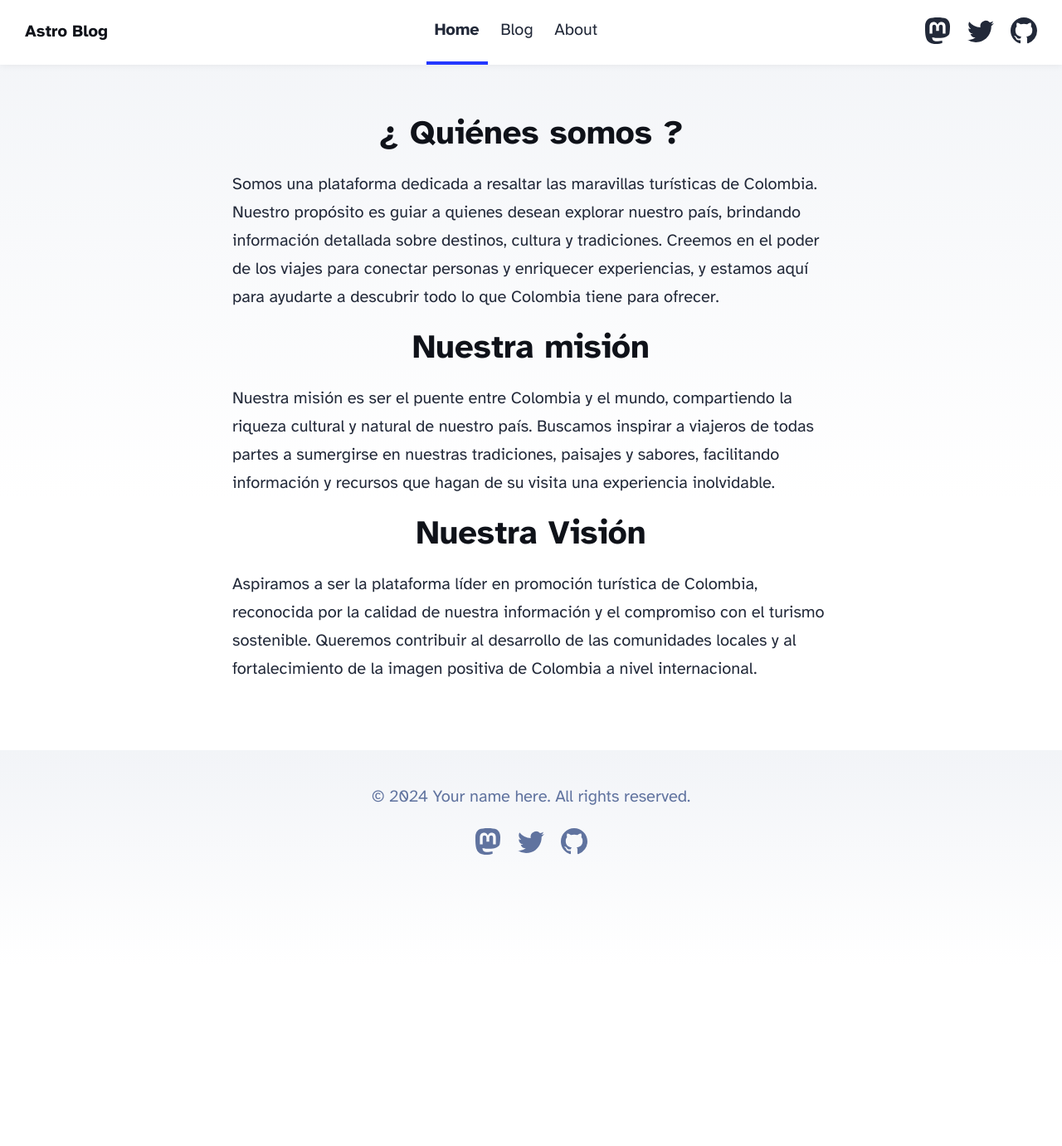
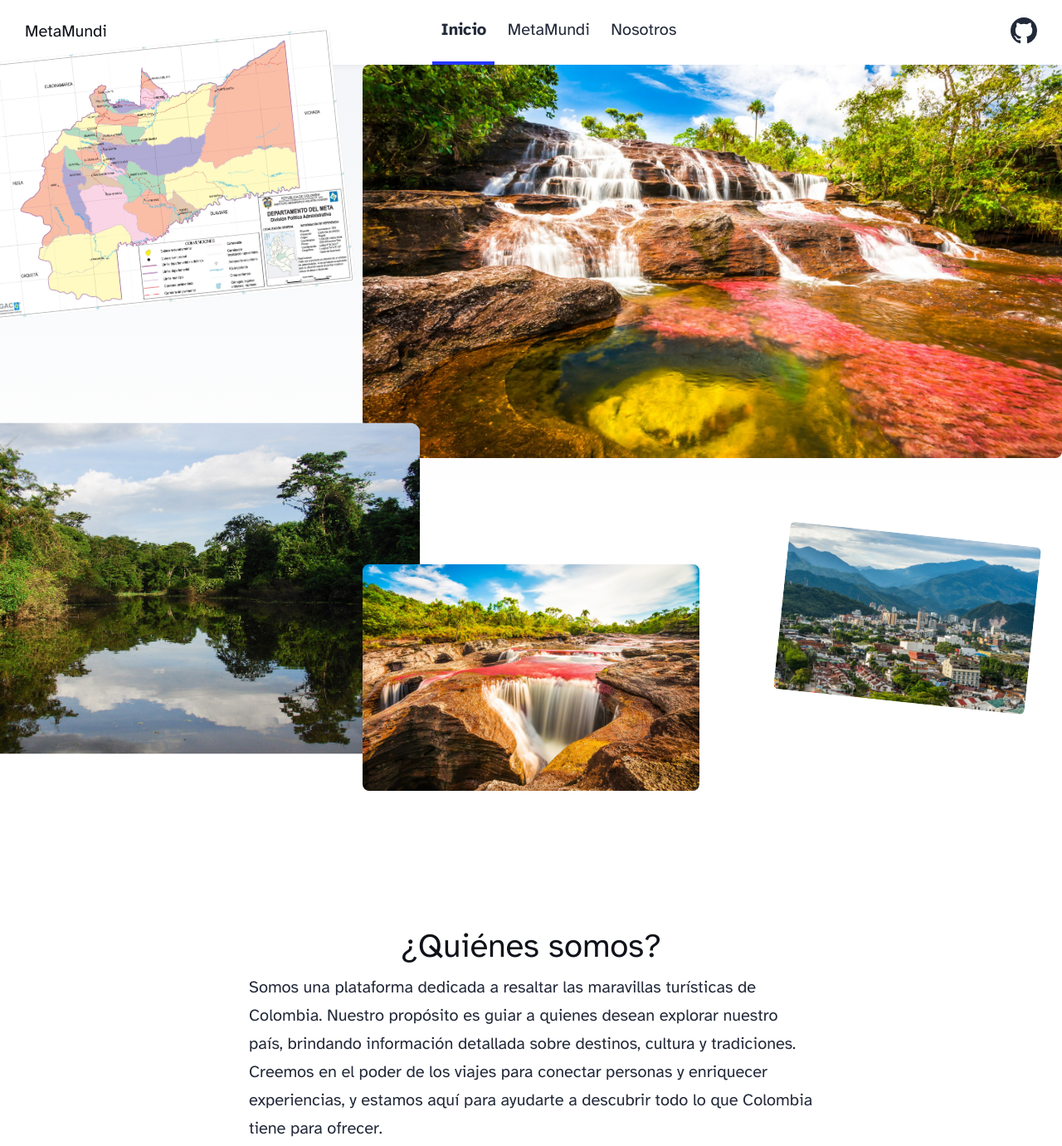
Before and after one commit to xxxpedrozaxxx/Meta_mundi, an Astro site: page / in a window 1280 px wide. Shown: the top 1381 px of the page at 83% size. Before the commit the page ends 1162 px from the top, so only its background shows below. Built offline with nearby package versions, Linux system fonts and the light colour scheme; Astro itself is replaced by a stand-in of ours.

Commit message:
Se agrego los componentes de Footer y Header

```diff
--- a/astro.config.mjs
+++ b/astro.config.mjs
@@ -4,8 +4,10 @@ import mdx from '@astrojs/mdx';
 
 import sitemap from '@astrojs/sitemap';
 
+import tailwind from '@astrojs/tailwind';
+
 // https://astro.build/config
 export default defineConfig({
-	site: 'https://example.com',
-	integrations: [mdx(), sitemap()],
+    site: 'https://example.com',
+    integrations: [mdx(), sitemap(), tailwind()],
 });
--- a/package.json
+++ b/package.json
@@ -14,6 +14,7 @@
     "@astrojs/mdx": "^3.1.7",
     "@astrojs/rss": "^4.0.7",
     "@astrojs/sitemap": "^3.2.0",
+    "@astrojs/tailwind": "^5.1.1",
     "astro": "^4.15.11",
     "typescript": "^5.6.2"
   },
--- a/src/components/Footer.astro
+++ b/src/components/Footer.astro
@@ -3,40 +3,20 @@ const today = new Date();
 ---
 
 <footer>
-	&copy; {today.getFullYear()} Your name here. All rights reserved.
+	&copy; {today.getFullYear()} Eliana María Toro Castañeda, Juan Diego Pedroza, David Alejandro Obando. Todos los derechos son públicos.
 	<div class="social-links">
-		<a href="https://m.webtoo.ls/@astro" target="_blank">
-			<span class="sr-only">Follow Astro on Mastodon</span>
-			<svg
-				viewBox="0 0 16 16"
-				aria-hidden="true"
-				width="32"
-				height="32"
-				astro-icon="social/mastodon"
-				><path
-					fill="currentColor"
-					d="M11.19 12.195c2.016-.24 3.77-1.475 3.99-2.603.348-1.778.32-4.339.32-4.339 0-3.47-2.286-4.488-2.286-4.488C12.062.238 10.083.017 8.027 0h-.05C5.92.017 3.942.238 2.79.765c0 0-2.285 1.017-2.285 4.488l-.002.662c-.004.64-.007 1.35.011 2.091.083 3.394.626 6.74 3.78 7.57 1.454.383 2.703.463 3.709.408 1.823-.1 2.847-.647 2.847-.647l-.06-1.317s-1.303.41-2.767.36c-1.45-.05-2.98-.156-3.215-1.928a3.614 3.614 0 0 1-.033-.496s1.424.346 3.228.428c1.103.05 2.137-.064 3.188-.189zm1.613-2.47H11.13v-4.08c0-.859-.364-1.295-1.091-1.295-.804 0-1.207.517-1.207 1.541v2.233H7.168V5.89c0-1.024-.403-1.541-1.207-1.541-.727 0-1.091.436-1.091 1.296v4.079H3.197V5.522c0-.859.22-1.541.66-2.046.456-.505 1.052-.764 1.793-.764.856 0 1.504.328 1.933.983L8 4.39l.417-.695c.429-.655 1.077-.983 1.934-.983.74 0 1.336.259 1.791.764.442.505.661 1.187.661 2.046v4.203z"
-				></path></svg
-			>
-		</a>
-		<a href="https://twitter.com/astrodotbuild" target="_blank">
-			<span class="sr-only">Follow Astro on Twitter</span>
-			<svg viewBox="0 0 16 16" aria-hidden="true" width="32" height="32" astro-icon="social/twitter"
-				><path
-					fill="currentColor"
-					d="M5.026 15c6.038 0 9.341-5.003 9.341-9.334 0-.14 0-.282-.006-.422A6.685 6.685 0 0 0 16 3.542a6.658 6.658 0 0 1-1.889.518 3.301 3.301 0 0 0 1.447-1.817 6.533 6.533 0 0 1-2.087.793A3.286 3.286 0 0 0 7.875 6.03a9.325 9.325 0 0 1-6.767-3.429 3.289 3.289 0 0 0 1.018 4.382A3.323 3.323 0 0 1 .64 6.575v.045a3.288 3.288 0 0 0 2.632 3.218 3.203 3.203 0 0 1-.865.115 3.23 3.23 0 0 1-.614-.057 3.283 3.283 0 0 0 3.067 2.277A6.588 6.588 0 0 1 .78 13.58a6.32 6.32 0 0 1-.78-.045A9.344 9.344 0 0 0 5.026 15z"
-				></path></svg
-			>
-		</a>
-		<a href="https://github.com/withastro/astro" target="_blank">
-			<span class="sr-only">Go to Astro's GitHub repo</span>
-			<svg viewBox="0 0 16 16" aria-hidden="true" width="32" height="32" astro-icon="social/github"
+		<div class="social-links">
+			UCC (Universidad Cooperativa de Colombia)
+			<a href="https://github.com/xxxpedrozaxxx/Meta_mundi" target="_blank">
+				<span class="sr-only">Nuestro Repositorio</span>
+				<svg viewBox="0 0 16 16" aria-hidden="true" width="32" height="32"
 					><path
 						fill="currentColor"
 						d="M8 0C3.58 0 0 3.58 0 8c0 3.54 2.29 6.53 5.47 7.59.4.07.55-.17.55-.38 0-.19-.01-.82-.01-1.49-2.01.37-2.53-.49-2.69-.94-.09-.23-.48-.94-.82-1.13-.28-.15-.68-.52-.01-.53.63-.01 1.08.58 1.23.82.72 1.21 1.87.87 2.33.66.07-.52.28-.87.51-1.07-1.78-.2-3.64-.89-3.64-3.95 0-.87.31-1.59.82-2.15-.08-.2-.36-1.02.08-2.12 0 0 .67-.21 2.2.82.64-.18 1.32-.27 2-.27.68 0 1.36.09 2 .27 1.53-1.04 2.2-.82 2.2-.82.44 1.1.16 1.92.08 2.12.51.56.82 1.27.82 2.15 0 3.07-1.87 3.75-3.65 3.95.29.25.54.73.54 1.48 0 1.07-.01 1.93-.01 2.2 0 .21.15.46.55.38A8.012 8.012 0 0 0 16 8c0-4.42-3.58-8-8-8z"
 					></path></svg
 				>
 			</a>
+		</div>
 	</div>
 </footer>
 <style>
--- a/src/components/Header.astro
+++ b/src/components/Header.astro
@@ -7,31 +7,13 @@ import { SITE_TITLE } from '../consts';
 	<nav>
 		<h2><a href="/">{SITE_TITLE}</a></h2>
 		<div class="internal-links">
-			<HeaderLink href="/">Home</HeaderLink>
-			<HeaderLink href="/blog">Blog</HeaderLink>
-			<HeaderLink href="/about">About</HeaderLink>
+			<HeaderLink href="/">Inicio</HeaderLink>
+			<HeaderLink href="/blog">MetaMundi</HeaderLink>
+			<HeaderLink href="/about">Nosotros</HeaderLink>
 		</div>
 		<div class="social-links">
-			<a href="https://m.webtoo.ls/@astro" target="_blank">
-				<span class="sr-only">Follow Astro on Mastodon</span>
-				<svg viewBox="0 0 16 16" aria-hidden="true" width="32" height="32"
-					><path
-						fill="currentColor"
-						d="M11.19 12.195c2.016-.24 3.77-1.475 3.99-2.603.348-1.778.32-4.339.32-4.339 0-3.47-2.286-4.488-2.286-4.488C12.062.238 10.083.017 8.027 0h-.05C5.92.017 3.942.238 2.79.765c0 0-2.285 1.017-2.285 4.488l-.002.662c-.004.64-.007 1.35.011 2.091.083 3.394.626 6.74 3.78 7.57 1.454.383 2.703.463 3.709.408 1.823-.1 2.847-.647 2.847-.647l-.06-1.317s-1.303.41-2.767.36c-1.45-.05-2.98-.156-3.215-1.928a3.614 3.614 0 0 1-.033-.496s1.424.346 3.228.428c1.103.05 2.137-.064 3.188-.189zm1.613-2.47H11.13v-4.08c0-.859-.364-1.295-1.091-1.295-.804 0-1.207.517-1.207 1.541v2.233H7.168V5.89c0-1.024-.403-1.541-1.207-1.541-.727 0-1.091.436-1.091 1.296v4.079H3.197V5.522c0-.859.22-1.541.66-2.046.456-.505 1.052-.764 1.793-.764.856 0 1.504.328 1.933.983L8 4.39l.417-.695c.429-.655 1.077-.983 1.934-.983.74 0 1.336.259 1.791.764.442.505.661 1.187.661 2.046v4.203z"
-					></path></svg
-				>
-			</a>
-			<a href="https://twitter.com/astrodotbuild" target="_blank">
-				<span class="sr-only">Follow Astro on Twitter</span>
-				<svg viewBox="0 0 16 16" aria-hidden="true" width="32" height="32"
-					><path
-						fill="currentColor"
-						d="M5.026 15c6.038 0 9.341-5.003 9.341-9.334 0-.14 0-.282-.006-.422A6.685 6.685 0 0 0 16 3.542a6.658 6.658 0 0 1-1.889.518 3.301 3.301 0 0 0 1.447-1.817 6.533 6.533 0 0 1-2.087.793A3.286 3.286 0 0 0 7.875 6.03a9.325 9.325 0 0 1-6.767-3.429 3.289 3.289 0 0 0 1.018 4.382A3.323 3.323 0 0 1 .64 6.575v.045a3.288 3.288 0 0 0 2.632 3.218 3.203 3.203 0 0 1-.865.115 3.23 3.23 0 0 1-.614-.057 3.283 3.283 0 0 0 3.067 2.277A6.588 6.588 0 0 1 .78 13.58a6.32 6.32 0 0 1-.78-.045A9.344 9.344 0 0 0 5.026 15z"
-					></path></svg
-				>
-			</a>
-			<a href="https://github.com/withastro/astro" target="_blank">
-				<span class="sr-only">Go to Astro's GitHub repo</span>
+			<a href="https://github.com/xxxpedrozaxxx/Meta_mundi" target="_blank">
+				<span class="sr-only">Nuestro Repositorio</span>
 				<svg viewBox="0 0 16 16" aria-hidden="true" width="32" height="32"
 					><path
 						fill="currentColor"
--- a/src/consts.ts
+++ b/src/consts.ts
@@ -1,5 +1,5 @@
 // Place any global data in this file.
 // You can import this data from anywhere in your site by using the `import` keyword.
 
-export const SITE_TITLE = 'Astro Blog';
-export const SITE_DESCRIPTION = 'Welcome to my website!';
+export const SITE_TITLE = 'MetaMundi';
+export const SITE_DESCRIPTION = '¡Bienvenidos!';
--- a/src/pages/index.astro
+++ b/src/pages/index.astro
@@ -12,10 +12,25 @@ import { SITE_TITLE, SITE_DESCRIPTION } from '../consts';
 	</head>
 	<body>
 		<Header />
+		<div class="grid grid-flow-col grid-rows-2 grid-cols-3 gap-8">
+			<div class="transform scale-110 -rotate-6">
+			  <img src="/Departamento.jpg" alt="" loading="lazy">
+			</div>
+			<div class="col-start-3 transform scale-75 rotate-6 translate-x-2 translate-y-15">
+			  <img src="/header.jpg" alt="" loading="lazy">
+			</div>
+			<div class="transform scale-150 translate-y-11">
+			  <img src="/header1.jpg" alt="" loading="lazy">
+			</div>
+			<div class="transform translate-y-24">
+			  <img src="/header2.jpg" alt="" loading="lazy">
+			</div>
+			<div class="row-start-1 col-start-2 col-span-2">
+			  <img src="/header3.jpg" alt="" loading="lazy">
+			</div>
+		  </div>
 		<main>
-
-
-			<h1 class="titulos_bonitos">¿ Quiénes somos ?</h1>
+			<h1 class="titulos_bonitos">¿Quiénes somos?</h1>
 			<p>
 				Somos una plataforma dedicada a resaltar las maravillas turísticas de Colombia.
 				Nuestro propósito es guiar a quienes desean explorar nuestro país,
--- a/src/styles/global.css
+++ b/src/styles/global.css
@@ -47,12 +47,7 @@ body {
 .titulos_bonitos {
     text-align: center;
 	font-size: 40px;
-
 }
-
-
-
-
 
 
 main {
--- /dev/null
+++ b/tailwind.config.mjs
@@ -0,0 +1,8 @@
+/** @type {import('tailwindcss').Config} */
+export default {
+	content: ['./src/**/*.{astro,html,js,jsx,md,mdx,svelte,ts,tsx,vue}'],
+	theme: {
+		extend: {},
+	},
+	plugins: [],
+}
```
Also changed, not shown: public/Departamento.jpg (added), public/header.jpg (added), public/header1.jpg (added), public/header2.jpg (added), public/header3.jpg (added), public/header4.jpg (added), public/header5.jpg (added), 1 other file. Lines whose indentation alone changed are shown as unchanged.
